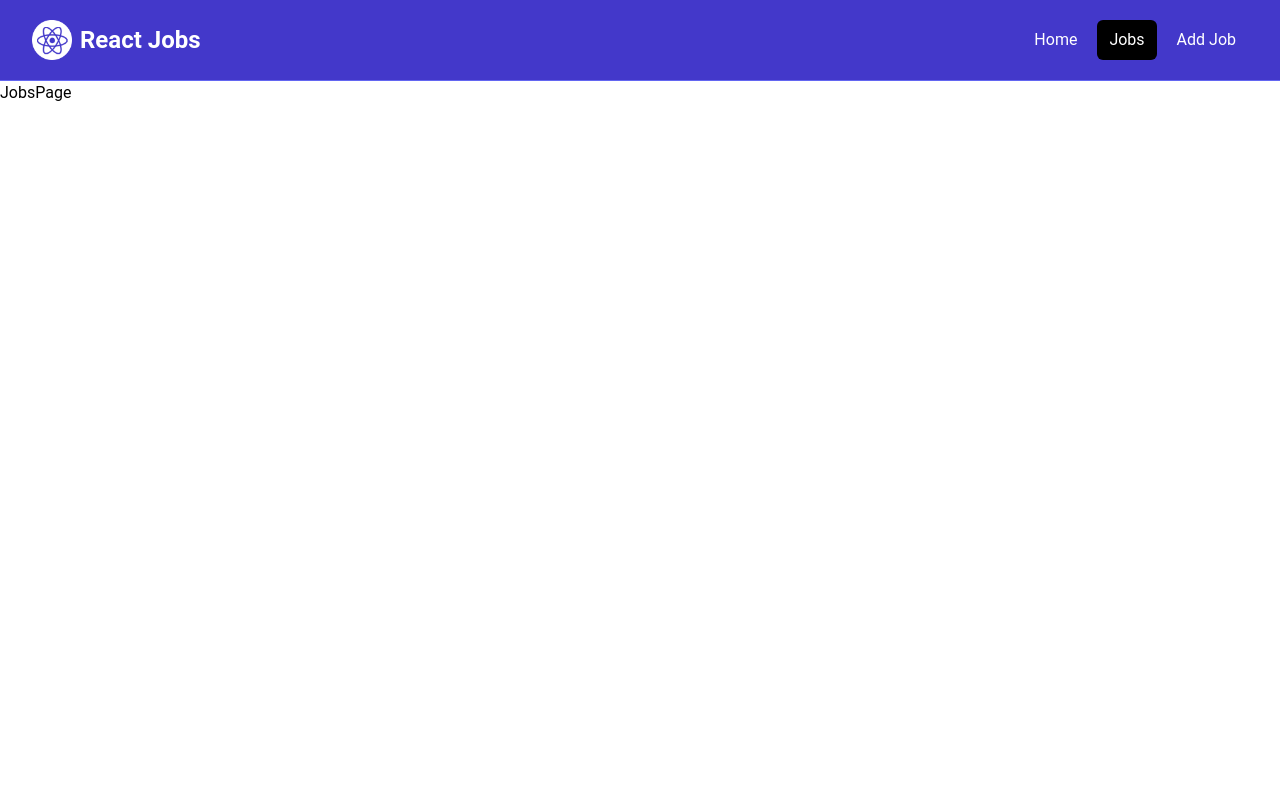
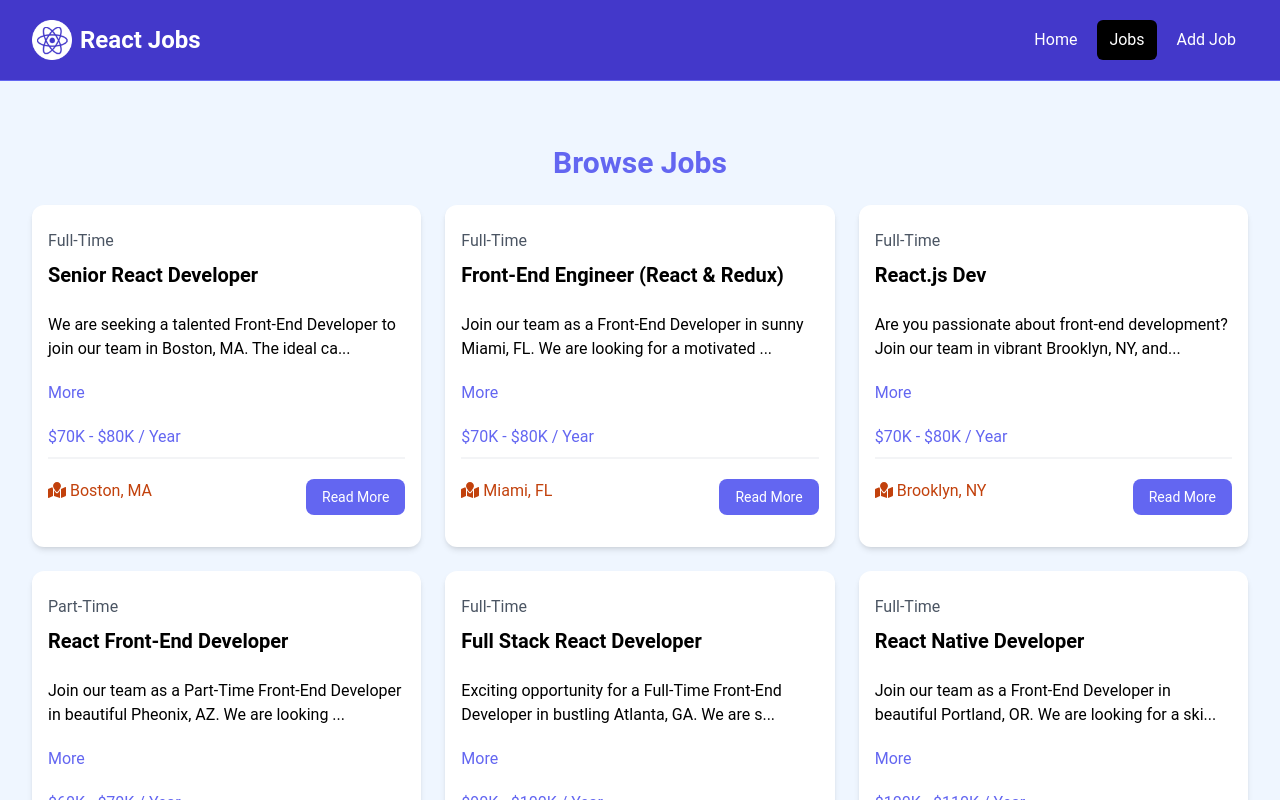
Before and after one commit to eual8/react-crash-course, a React (Vite) app: page /jobs in a window 1280 px wide. Shown: the top 800 px of the page. Built offline with nearby package versions, Linux system fonts and the light colour scheme.

Commit message:
Update jobs page

```diff
--- a/src/components/JobListings.jsx
+++ b/src/components/JobListings.jsx
@@ -1,17 +1,17 @@
 import jobs from "../jobs.json";
 import JobListing from "./JobListing";
 
-const JobListings = () => {
-  const recentJobs = jobs.slice(0, 3);
+const JobListings = ({ isHome = false }) => {
+  const jobListings = isHome ? jobs.slice(0, 3) : jobs;
 
   return (
     <section className="bg-blue-50 px-4 py-10">
       <div className="container-xl lg:container m-auto">
         <h2 className="text-3xl font-bold text-indigo-500 mb-6 text-center">
-          Browse Jobs
+          {isHome ? "Recent Jobs" : "Browse Jobs"}
         </h2>
         <div className="grid grid-cols-1 md:grid-cols-3 gap-6">
-          {recentJobs.map((job) => (
+          {jobListings.map((job) => (
             <JobListing key={job.id} {...job} />
           ))}
         </div>
--- a/src/pages/HomePage.jsx
+++ b/src/pages/HomePage.jsx
@@ -8,7 +8,7 @@ const HomePage = () => {
     <>
       <Hero />
       <HomeCards />
-      <JobListings />
+      <JobListings isHome={true} />
       <ViewAllJobs />
     </>
   )
--- a/src/pages/JobsPage.jsx
+++ b/src/pages/JobsPage.jsx
@@ -1,7 +1,11 @@
+import JobListings from "../components/JobListings";
+
 const JobsPage = () => {
   return (
-    <div>JobsPage</div>
-  )
-}
+    <section className="bg-blue-50 px-4 py-6">
+      <JobListings />
+    </section>
+  );
+};
 
-export default JobsPage
+export default JobsPage;
```
